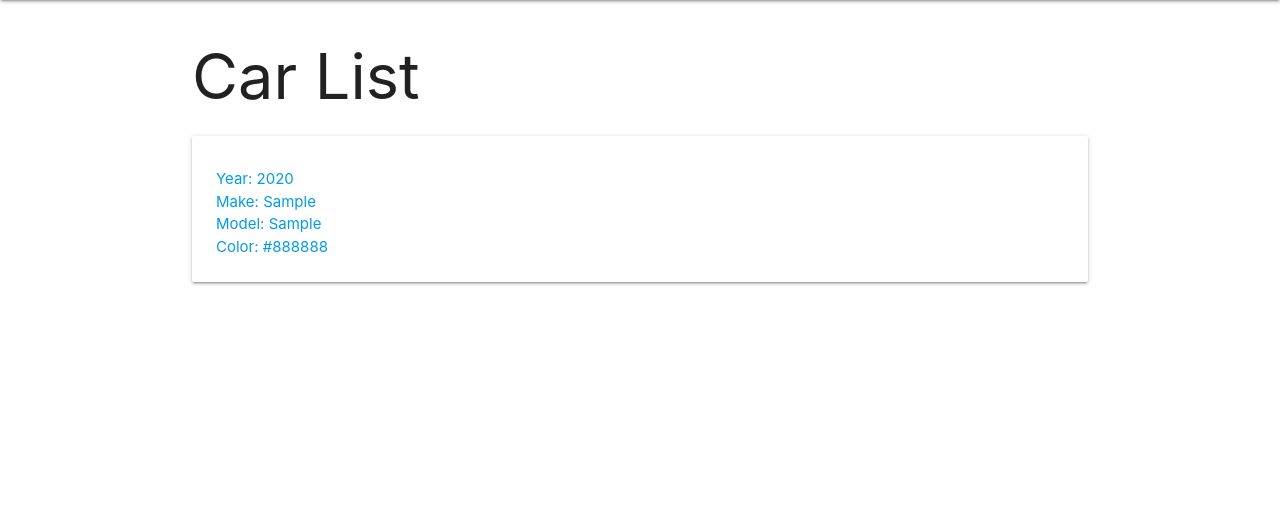
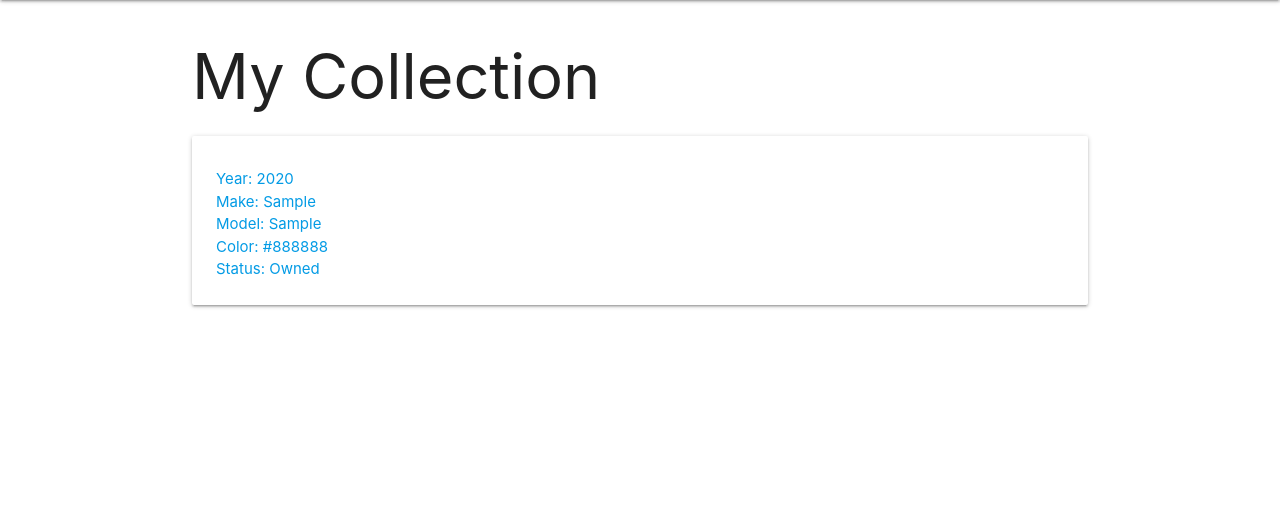
Before and after one commit to haileylujah/Car-Collector, a Django app: page /cars/ in a window 1280 px wide. Shown: the part 64-585 px from the top of the page. Run offline with Django 4.2, Linux system fonts and the light colour scheme; tables that the repository leaves empty hold one stand-in row (values such as "Sample post").

Commit message:
carCollection

```diff
--- a/carcollector/main_app/models.py
+++ b/carcollector/main_app/models.py
@@ -2,12 +2,11 @@ from django.db import models
 
 # Create your models here.
 class Car(models.Model):
-    # STATUS = (
-    #     ('O', 'Owned'),
-    #     ('D', 'Dreaming'),
-    # )
     year = models.IntegerField()
     make = models.CharField(max_length=100)
     model = models.CharField(max_length=100)
     color = models.CharField(max_length=100)
-    # status = models.CharField(max_length=1, choices=STATUS)
+    class Status(models.TextChoices):
+        Owned = 'Owned'
+        Dreaming = 'Dreaming'
+    status = models.CharField(max_length=10, choices=Status.choices, blank=True)
--- a/carcollector/main_app/templates/cars/detail.html
+++ b/carcollector/main_app/templates/cars/detail.html
@@ -10,7 +10,7 @@
     <p>Make: {{ car.make }}</p>
     <p>Model: {{ car.model }}</p>
     <p>Color: {{ car.color }}</p>
-    <!-- <p>Status: {{ car.status }}</p> -->
+    <p>Status: {{ car.status }}</p>
 
   </div>
 </div>
--- a/carcollector/main_app/templates/cars/index.html
+++ b/carcollector/main_app/templates/cars/index.html
@@ -1,7 +1,7 @@
 {% extends 'base.html' %}
 {% block content %}
 
-<h1>Car List</h1>
+<h1>My Collection</h1>
 
 {% for car in cars %}
   <a href="/cars/{{ car.id }}">
@@ -12,7 +12,7 @@
         <p>Make: {{ car.make }}</p>
         <p>Model: {{ car.model }}</p>
         <p>Color: {{ car.color }}</p>
-        <!-- <p>Status: {{ car.status }}</p> -->
+        <p>Status: {{ car.status }}</p>
 
       </div>
     </div>
```
Also changed, not shown: carcollector/main_app/migrations/0002_car_status.py (added), carcollector/main_app/static/css/style.css (line endings or trailing spaces).
